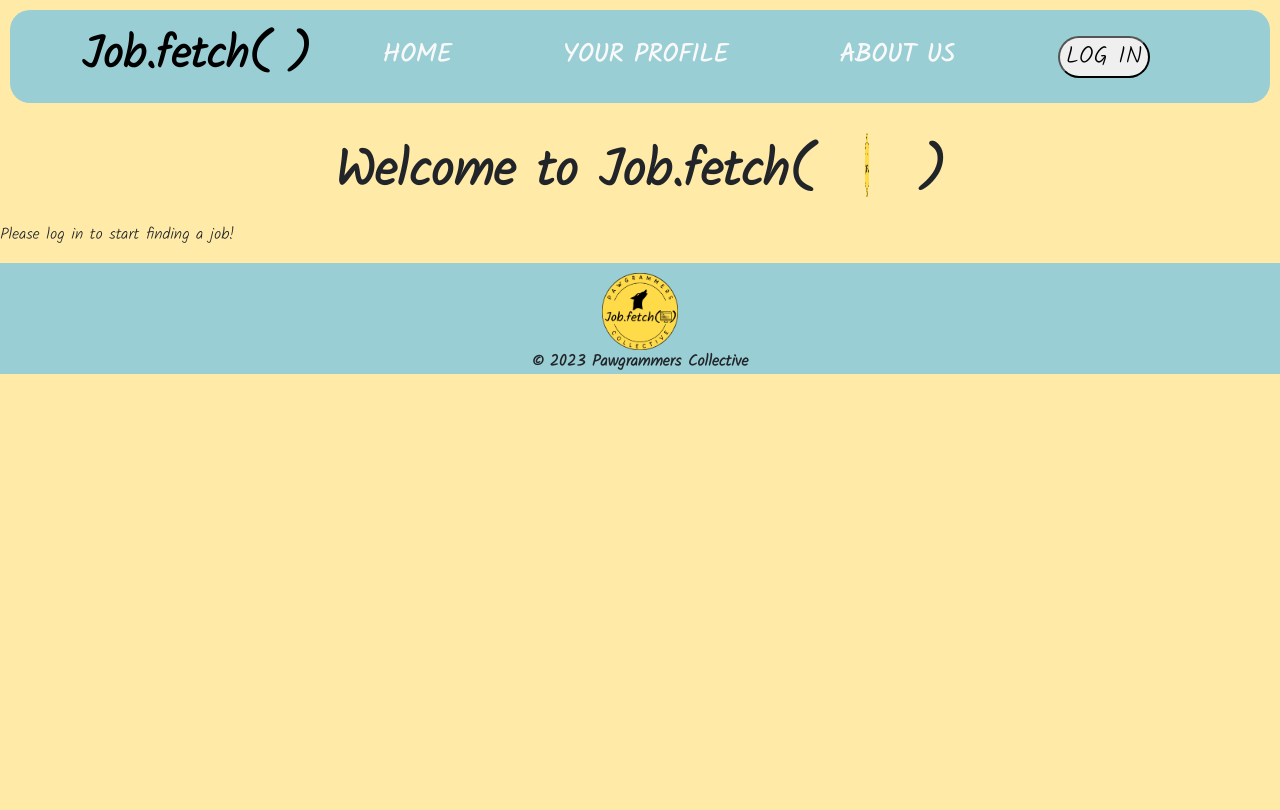
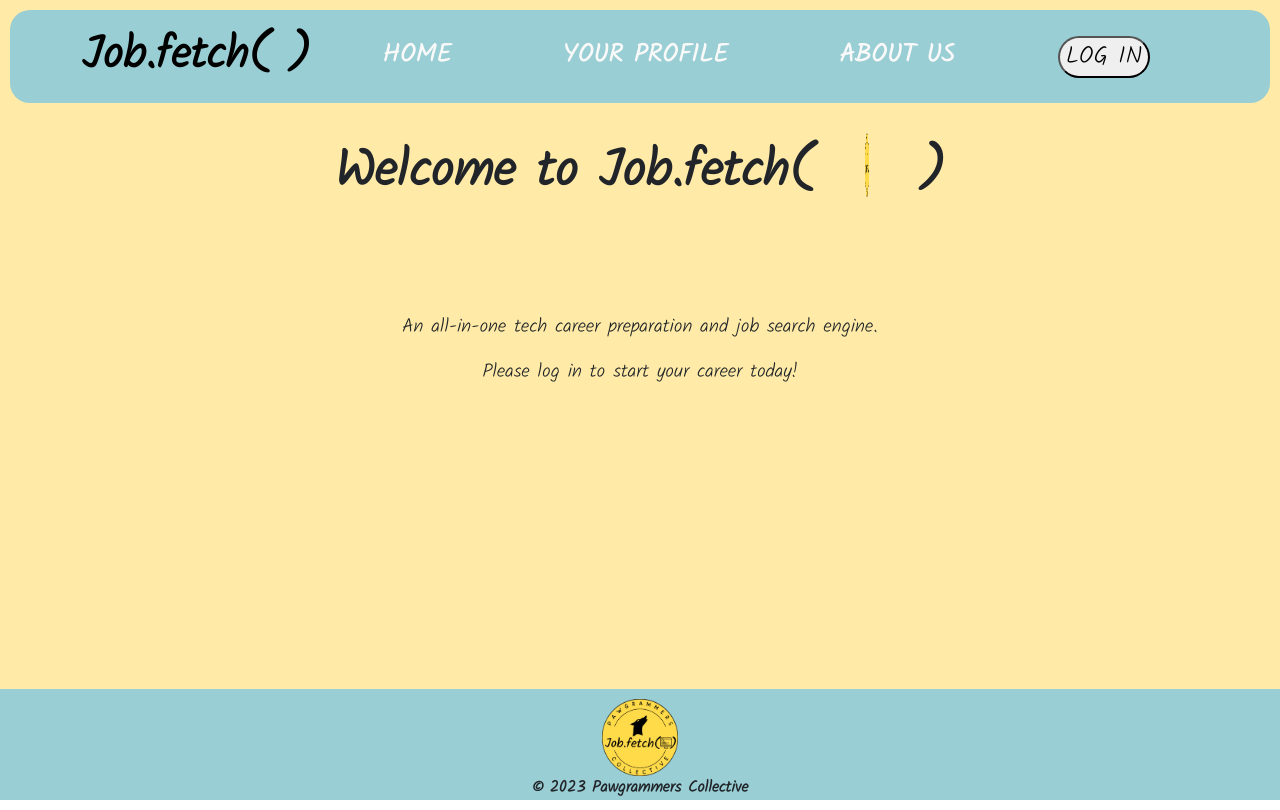
Before and after one commit to Pawgrammers-Collective/job.fetch-frontend, a React (Vite) app: page / in a window 1280 px wide. Built offline with nearby package versions, Linux system fonts and the light colour scheme; no server answers.

Commit message:
finished logged out styling

```diff
--- a/src/Components/LandingPage.jsx
+++ b/src/Components/LandingPage.jsx
@@ -7,10 +7,12 @@ function LandingPage() {
   const { isAuthenticated } = useAuth0();
 
   return (
-    <div>
+    <div className={styles.LandingPage}>
 
 
       <h1>Welcome to Job.fetch( <img src="/img/logo.png" className={styles.logo}/> )</h1>
+
+
 
       {isAuthenticated ? (
         <div className={styles.intro}>
@@ -20,7 +22,12 @@ function LandingPage() {
         <Button className={styles.buttonAnimate}>Get started by clicking Home above!</Button>
         </div>
       ) : (
-        <p>Please log in to start finding a job!</p>
+        <div className={styles.introLogout}>
+<p> An all-in-one tech career preparation and job search engine.</p>
+           <p>Please log in to start your career today!</p>
+        </div>
+
+
       )}
     </div>
   );
--- a/src/Components/styles/LandingPage.module.css
+++ b/src/Components/styles/LandingPage.module.css
@@ -1,7 +1,7 @@
 .intro {
 margin: auto;
 width: 50vw;
-font-size: 1.5em;
+font-size: 1.2em;
 font-family: Arial, Helvetica, sans-serif;
 }
 
@@ -12,7 +12,7 @@ font-family: Arial, Helvetica, sans-serif;
   margin: auto;
   display: block;
   animation: horizontal-shaking 2s linear infinite;
-
+margin-bottom: 20px ;
 }
   @keyframes horizontal-shaking {
     0% { transform: translateY(0); }
@@ -53,3 +53,11 @@ font-family: Arial, Helvetica, sans-serif;
       transform: rotateY(360deg);
     }
   }
+
+
+.introLogout{
+  text-align: center;
+  font-size: 1.2em;
+  margin: 30px;
+    padding-top: 60px;
+}
--- a/src/app.css
+++ b/src/app.css
@@ -2,13 +2,11 @@
   box-sizing: border-box;
 }
 
-body {
-  /* font-family: sans-serif; */
-  background: #ffeba7;
-  /* padding: 0;
-  margin: 0; */
-  height: 100vh;
-  /* min-height: 100vh; */
+#root {
+display: flex;
+ background: #ffeba7;
+flex-direction: column;
+  min-height: 100vh;
 }
 
 
```
